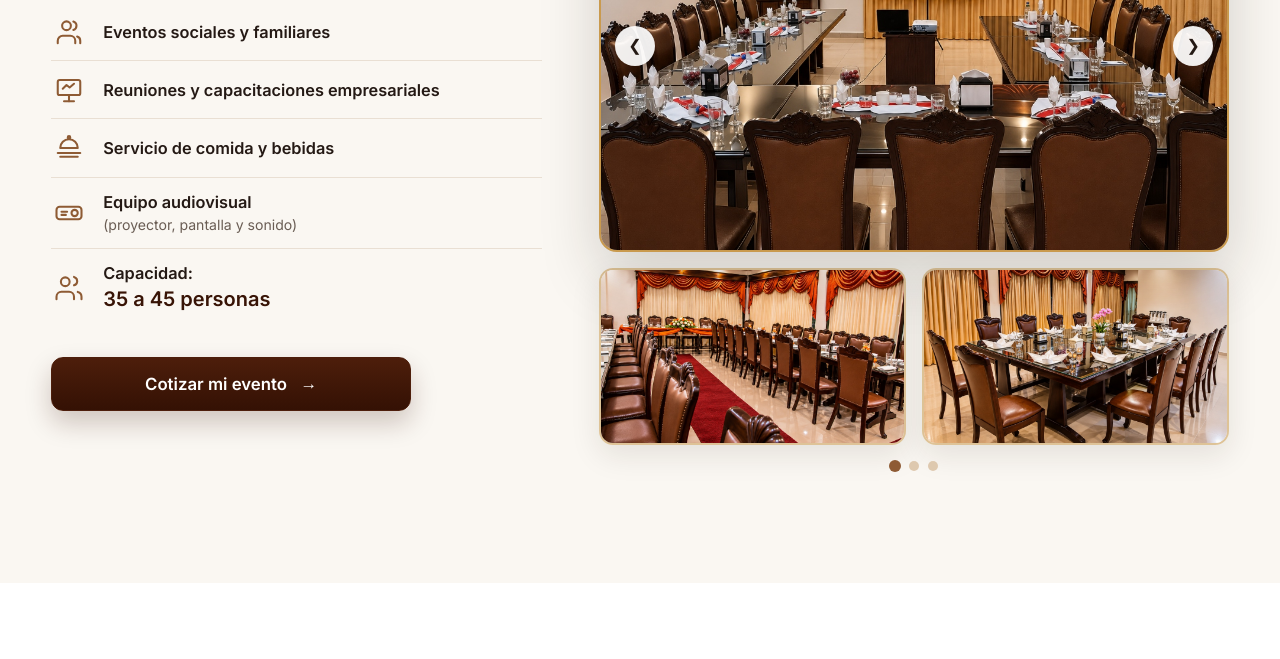
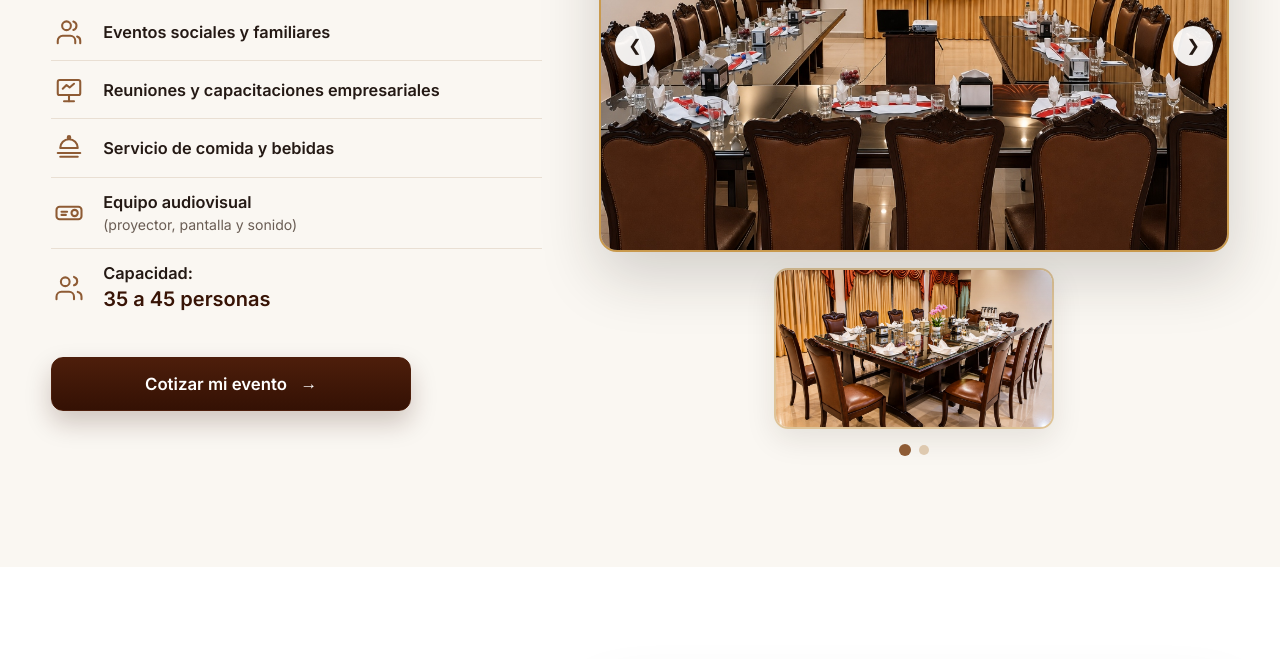
Before and after one commit to luisteruelhn/hotel-plaza-venecia, a plain HTML site: page index.html in a window 1280 px wide. Shown: the part 3025-3684 px from the top of the page. Drawn offline with Linux system fonts and the light colour scheme.

Commit message:
chore(eventos): quitar foto salon-banquete.jpg de la galeria de salones

```diff
--- a/css/styles.css
+++ b/css/styles.css
@@ -1042,6 +1042,11 @@ em {
   margin-top: 1rem;
 }
 
+.events-gallery__thumbs--single {
+  grid-template-columns: minmax(200px, 280px);
+  justify-content: center;
+}
+
 .events-gallery__thumb {
   border: 2px solid rgba(201, 154, 78, .55);
   border-radius: 14px;
--- a/index.html
+++ b/index.html
@@ -20,7 +20,7 @@
     href="https://fonts.googleapis.com/css2?family=Fraunces:opsz,wght@9..144,500;9..144,700&family=Inter:wght@400;500;600&display=swap"
     rel="stylesheet">
   <link rel="preload" as="image" href="assets/img/lobbyz.png?v=20261123y">
-  <link rel="stylesheet" href="css/styles.css?v=20261125e">
+  <link rel="stylesheet" href="css/styles.css?v=20261125g">
   <style>
     /* Galería deslizante editorial (Carrusel horizontal con vista previa lateral) */
     .hi-gallery { background: var(--crema); padding: clamp(3rem, 7vw, 5rem) 0; overflow: hidden; }
@@ -627,19 +627,15 @@
             <button type="button" class="events-gallery__arrow events-gallery__arrow--next" id="ev-gal-next" aria-label="Siguiente foto del salón">&#10095;</button>
           </div>
 
-          <div class="events-gallery__thumbs" id="ev-gallery-thumbs">
-            <button type="button" class="events-gallery__thumb" data-idx="1" aria-label="Ver salón montaje banquete">
-              <img src="assets/img/salon-banquete.jpg?v=20261120c" alt="Salón montaje banquete" loading="lazy">
-            </button>
-            <button type="button" class="events-gallery__thumb" data-idx="2" aria-label="Ver salón mesa ejecutiva">
+          <div class="events-gallery__thumbs events-gallery__thumbs--single" id="ev-gallery-thumbs">
+            <button type="button" class="events-gallery__thumb" data-idx="1" aria-label="Ver salón mesa ejecutiva">
               <img src="assets/img/salon-ejecutivo.jpg?v=20261120c" alt="Salón mesa ejecutiva" loading="lazy">
             </button>
           </div>
 
           <div class="events-gallery__dots" id="ev-gallery-dots">
             <button type="button" class="events-gallery__dot is-active" data-idx="0" aria-label="Salón capacitación"></button>
-            <button type="button" class="events-gallery__dot" data-idx="1" aria-label="Salón banquete"></button>
-            <button type="button" class="events-gallery__dot" data-idx="2" aria-label="Salón ejecutivo"></button>
+            <button type="button" class="events-gallery__dot" data-idx="1" aria-label="Salón ejecutivo"></button>
           </div>
         </div>
       </div>
@@ -911,7 +907,7 @@
     </div>
   </div>
 
-  <script src="js/main.js?v=20261125d" defer></script>
+  <script src="js/main.js?v=20261125g" defer></script>
   <script src="js/chatbot.js?v=20261125b" defer></script>
 </body>
 
--- a/js/main.js
+++ b/js/main.js
@@ -389,7 +389,6 @@
   const evGalNext = document.getElementById('ev-gal-next');
   const evSlides = [
     { src: 'assets/img/salon.jpg?v=20261120c', alt: 'Salón para capacitaciones y eventos con proyector en Hotel Plaza Venecia' },
-    { src: 'assets/img/salon-banquete.jpg?v=20261120c', alt: 'Salón montaje banquete con alfombra roja en Hotel Plaza Venecia' },
     { src: 'assets/img/salon-ejecutivo.jpg?v=20261120c', alt: 'Salón ejecutivo con mesa de directorio en Hotel Plaza Venecia' }
   ];
   let evIndex = 0;
@@ -400,7 +399,7 @@
     evGalImg.src = evSlides[evIndex].src;
     evGalImg.alt = evSlides[evIndex].alt;
 
-    const otherIndices = [0, 1, 2].filter((i) => i !== evIndex);
+    const otherIndices = evSlides.map((_, i) => i).filter((i) => i !== evIndex);
     evGalThumbs.forEach((btn, pos) => {
       const targetIdx = otherIndices[pos];
       if (targetIdx === undefined) return;
```
